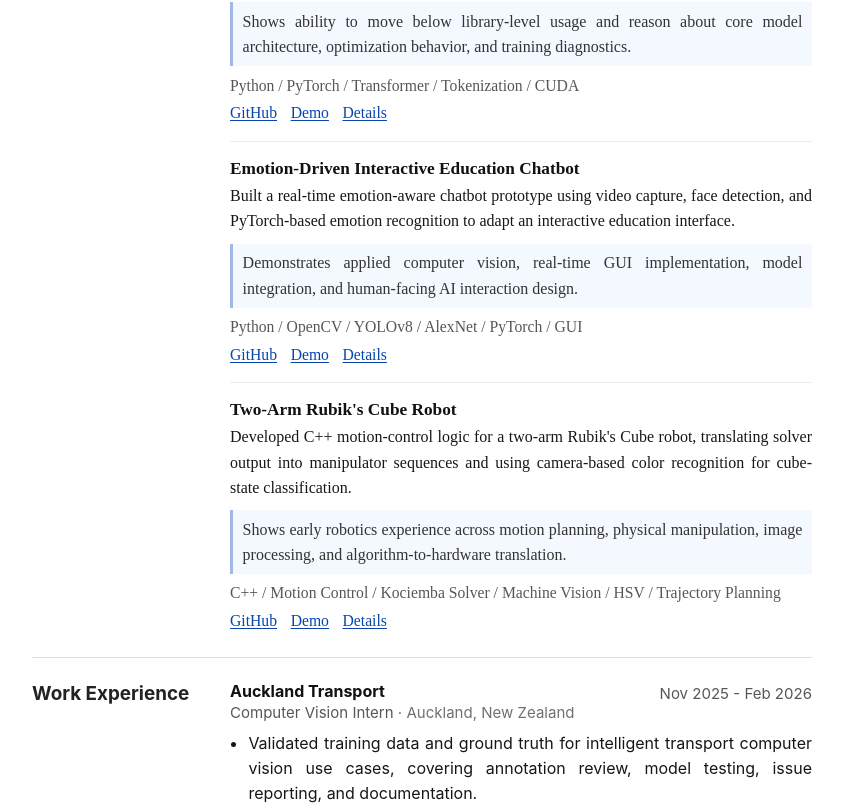
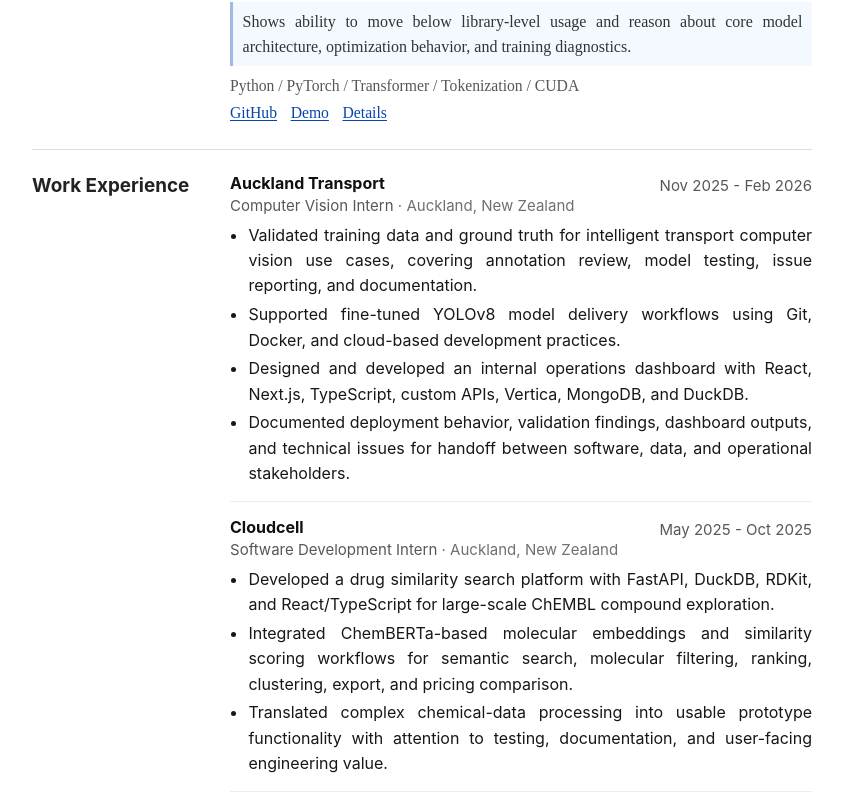
Before and after one commit to CccccJin/CccccJin.github.io, a React (Vite) app: page / in a window 1280 px wide. Shown: the part 1930-2738 px from the top of the page, without its empty margins (218-1061 px from the left). Built offline with nearby package versions, Linux system fonts and the light colour scheme.

Commit message:
Remove chatbot and Rubik robot projects

```diff
--- a/src/data/projects.ts
+++ b/src/data/projects.ts
@@ -108,30 +108,4 @@
       { label: 'Details', href: '#projects' },
     ],
   },
-  {
-    title: 'Emotion-Driven Interactive Education Chatbot',
-    description:
-      'Built a real-time emotion-aware chatbot prototype using video capture, face detection, and PyTorch-based emotion recognition to adapt an interactive education interface.',
-    focus:
-      'Demonstrates applied computer vision, real-time GUI implementation, model integration, and human-facing AI interaction design.',
-    tech: ['Python', 'OpenCV', 'YOLOv8', 'AlexNet', 'PyTorch', 'GUI'],
-    links: [
-      { label: 'GitHub', href: '#projects' },
-      { label: 'Demo', href: '#projects' },
-      { label: 'Details', href: '#projects' },
-    ],
-  },
-  {
-    title: "Two-Arm Rubik's Cube Robot",
-    description:
-      'Developed C++ motion-control logic for a two-arm Rubik\'s Cube robot, translating solver output into manipulator sequences and using camera-based color recognition for cube-state classification.',
-    focus:
-      'Shows early robotics experience across motion planning, physical manipulation, image processing, and algorithm-to-hardware translation.',
-    tech: ['C++', 'Motion Control', 'Kociemba Solver', 'Machine Vision', 'HSV', 'Trajectory Planning'],
-    links: [
-      { label: 'GitHub', href: '#projects' },
-      { label: 'Demo', href: '#projects' },
-      { label: 'Details', href: '#projects' },
-    ],
-  },
 ]
```
